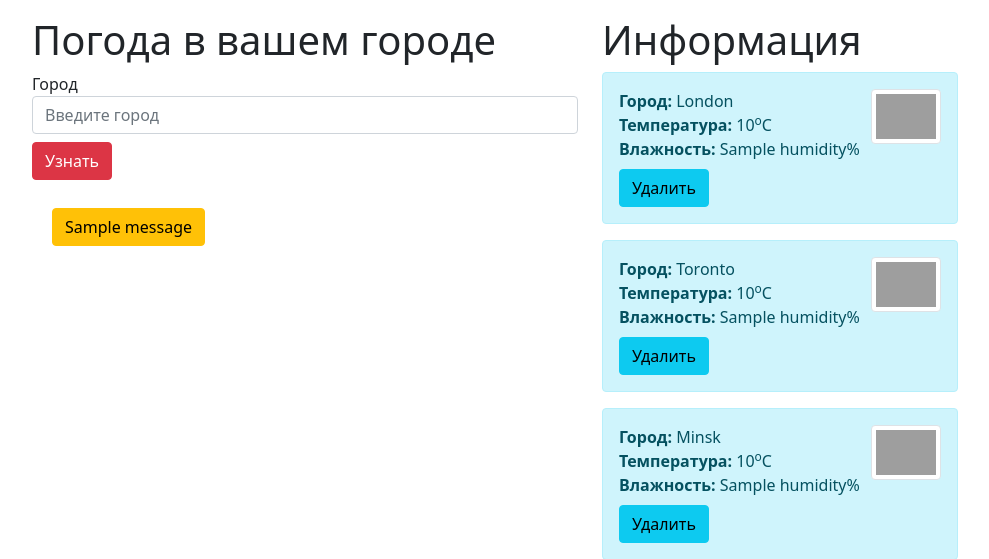
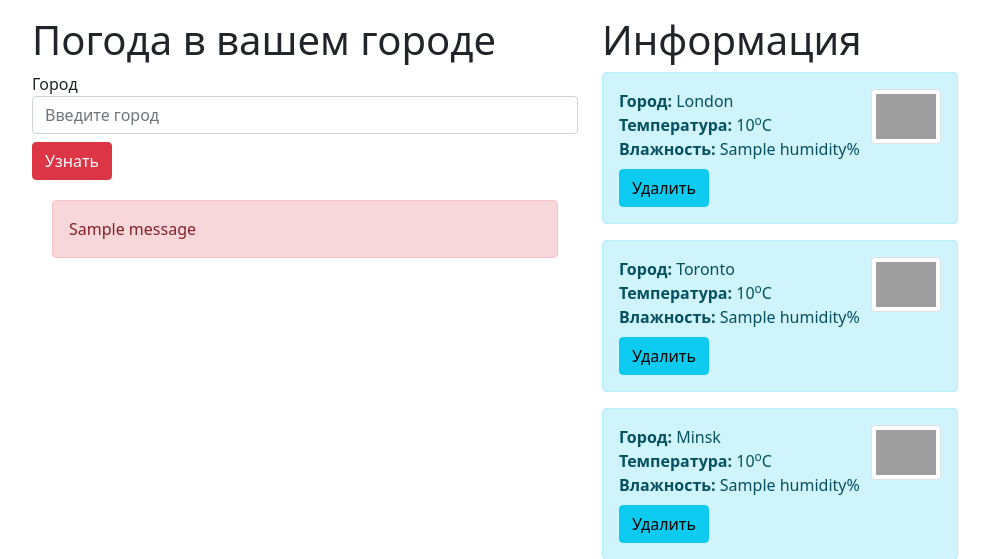
Before and after one commit to Vladimir-82/Weather, a Django app: page / in a window 1280 px wide. Shown: the part 149-708 px from the top of the page, without its empty margins (50-1039 px from the left). Run offline with Django 4.2, Linux system fonts and the light colour scheme; data comes from the database, SQL or seed files in the repository; both versions use the stored data as it was after the commit; one stand-in notice (Sample message) is shown; a database or web service that is not in the repository returns one stand-in record (values such as "Sample title"); data that the repository does not hold is empty; some libraries are stand-ins or nearby versions; grey boxes are pictures that could not be loaded.

Commit message:
correct messange

```diff
--- a/WeatherApp/weather/static/weather/css/weather.css
+++ b/WeatherApp/weather/static/weather/css/weather.css
@@ -18,6 +18,6 @@ alert alert-info.btn btn-success {
     float: right;
 }
 
-.msg {
+.alert-danger {
     margin: 20px;
 }
--- a/WeatherApp/weather/templates/weather/index.html
+++ b/WeatherApp/weather/templates/weather/index.html
@@ -10,12 +10,11 @@
             {{ form.name }}
             <input type="submit" name="send" value="Узнать" class="mt-2 btn btn-danger">
             {% if messages %}
-                <div class="msg">
                     {% for message in messages %}
-                        <input type="button" value="{{ message }}" class="mt-2 btn btn-warning">
-<!--                        <button>{{ message }}</button>-->
+                        <div class="alert alert-danger" role="alert">
+                             {{ message }}
+                        </div>
                     {% endfor %}
-                </div>
             {% endif %}
         </form>
         </div>
```
Also changed, not shown: WeatherApp/db.sqlite3.
